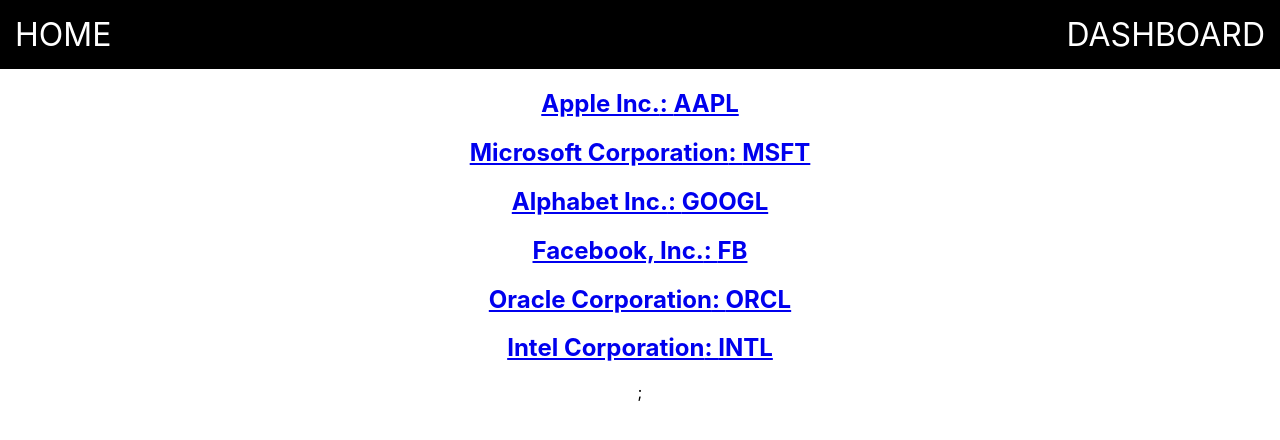
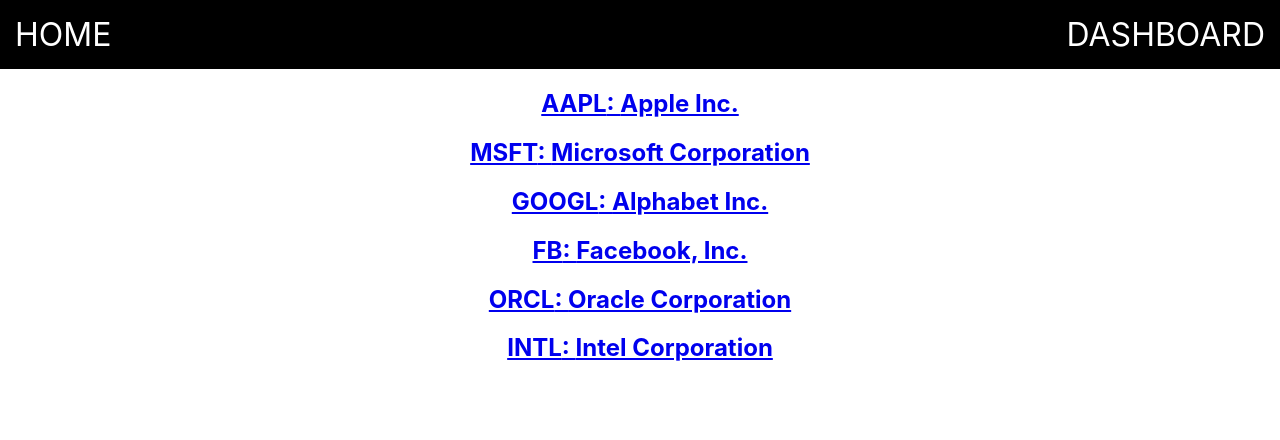
Before and after one commit to nbaird4889/s-and-p, a React (Create React App) app: page /dashboard in a window 1280 px wide. Shown: the top 440 px of the page. Built offline with nearby package versions, Linux system fonts and the light colour scheme.

Commit message:
change to info on dashboard

```diff
--- a/src/pages/Dashboard.js
+++ b/src/pages/Dashboard.js
@@ -13,14 +13,14 @@ const Dashboard = (props) => {
     return (
         <div className="dashboard">
             {stocks.map((stock, index) => {
-                const { name, symbol } = stock;
+                const { name, symbol } = stock
 
             return (
                 <Link key={index} to={`/stocks/${symbol}`}>
-                    <h2>{name}: {symbol}</h2>
+                    <h2>{symbol}: {name}</h2>
                 </Link>
-            );
-        })};
+            )
+        })}
         </div>
     );
 };
```
Also changed, not shown: src/pages/About.js (added).
